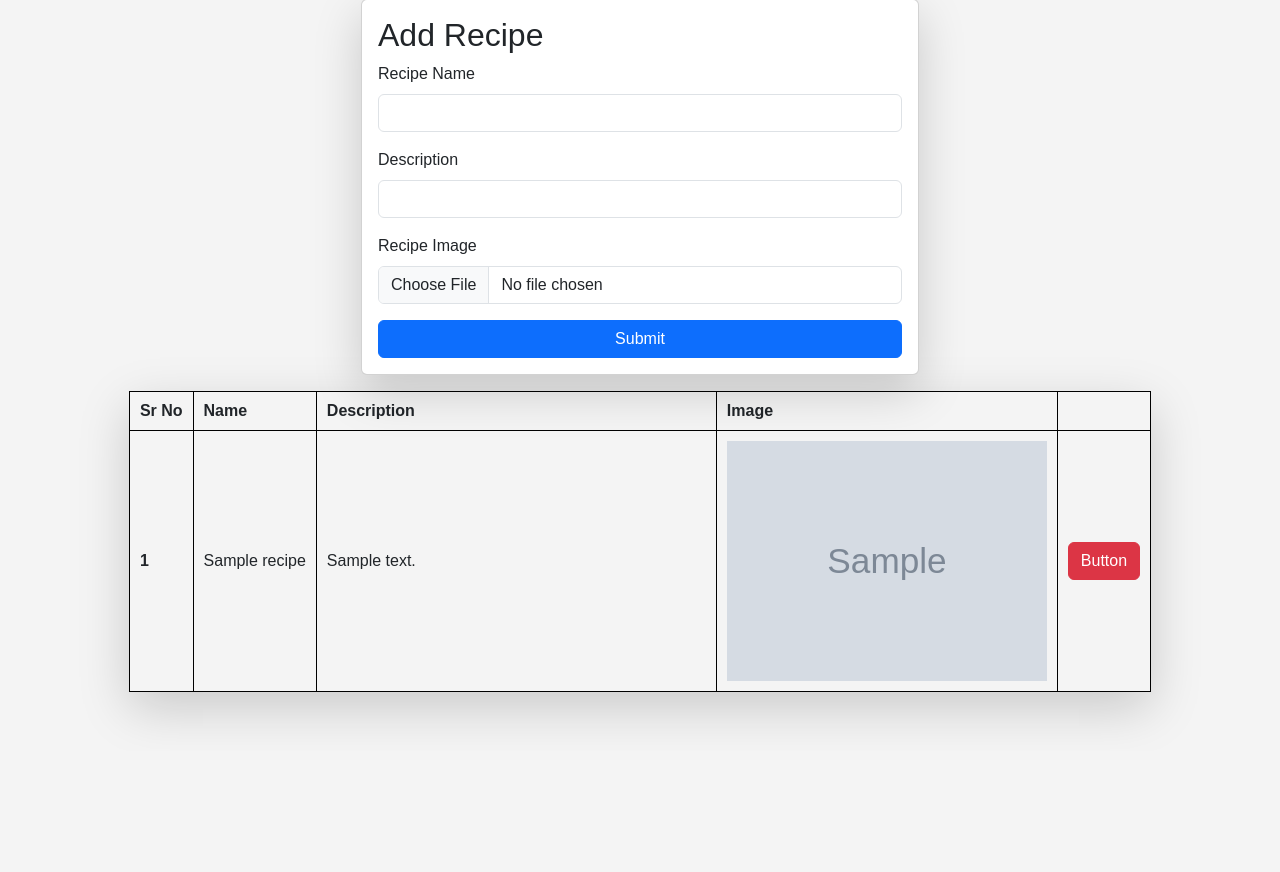
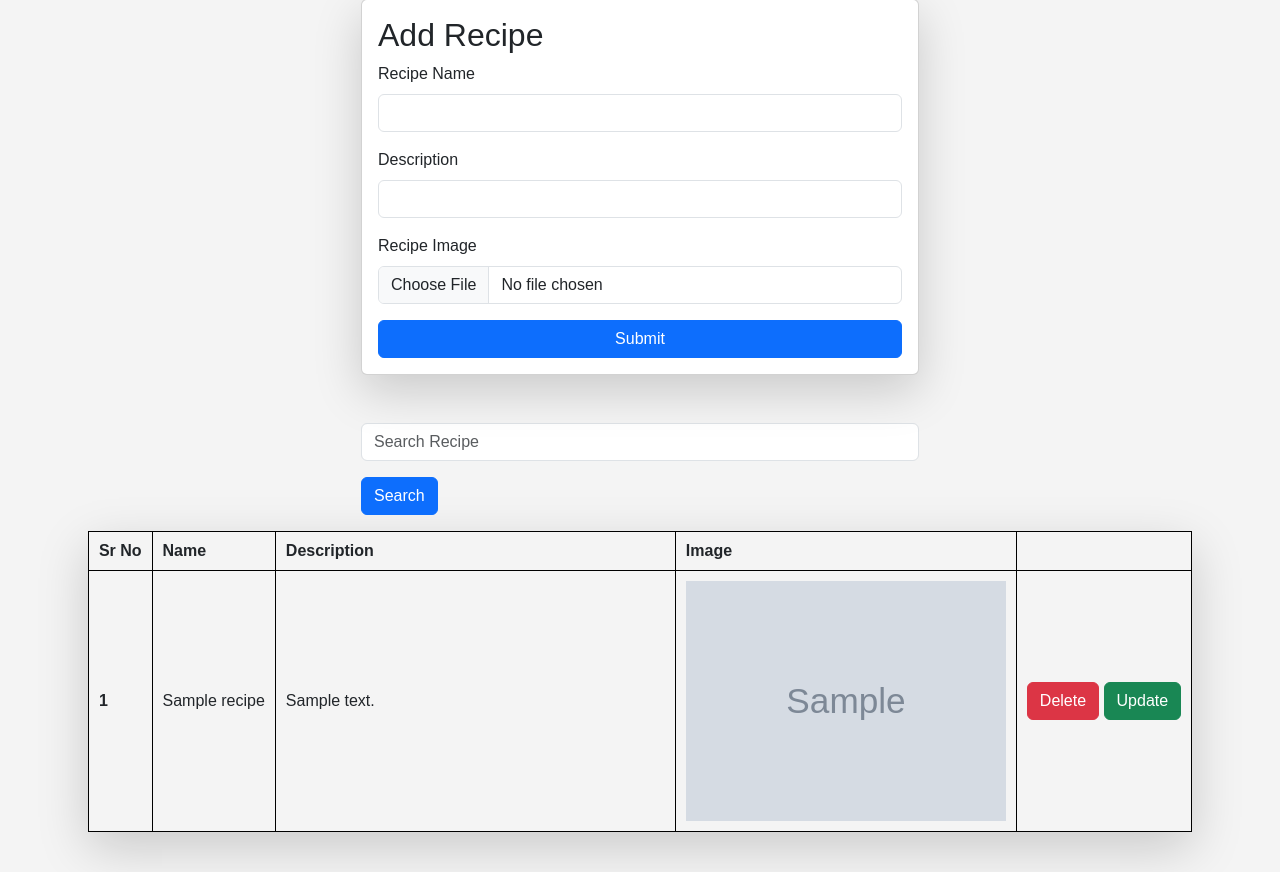
Before and after one commit to chaudhariganesh33/DjangoPractice, a Django app: page /recipes in a window 1280 px wide. Shown: the part 49-921 px from the top of the page. Before the commit the page ends 772 px from the top, so only its background shows below. Run offline with Django 5.2, Linux system fonts and the light colour scheme; tables that the repository leaves empty hold one stand-in row (values such as "Sample post"); grey boxes marked "Sample" are stand-in pictures.

Commit message:
added update and search functionality

```diff
--- a/core/urls.py
+++ b/core/urls.py
@@ -29,6 +29,7 @@ urlpatterns = [
     path('about', about, name='about'),
     path('recipes', recipes, name='recipes'),
     path('delete_recipe/<id>', delete_recipe, name='delete_recipe'),
+    path('update_recipe/<id>', update_recipe, name='update_recipe'),
 ]
 
 if settings.DEBUG:
--- a/templates/vegetables/recipes.html
+++ b/templates/vegetables/recipes.html
@@ -20,6 +20,17 @@
             <button type="submit" class="btn btn-primary">Submit</button>
     </form>
 
+    <form action="">
+        <div class="mt-5">
+            <div class="mx-auto col-6">
+                <div class="mb-3">
+                    <input name="search" type="text" class="form-control" id="inputSearch" placeholder="Search Recipe">
+                </div>
+                <button type="submit" class="btn btn-primary">Search</button>
+            </div>
+        </div>
+    </form>
+
     <table class="mx-auto shadow-lg">
             <tr>
                 <th>Sr No</th>
@@ -36,7 +47,8 @@
                         <img src="/media/{{recipe.recipe_image}}" alt="" style="width: 320px; height: 240px;">
                     </td>
                     <td>
-                        <a href="delete_recipe/{{recipe.id}}" class="btn btn-danger">Button</a>
+                        <a href="delete_recipe/{{recipe.id}}" class="btn btn-danger">Delete</a>
+                        <a href="update_recipe/{{recipe.id}}" class="btn btn-success">Update</a>
                     </td>
                 </tr>
             {% endfor %}
--- a/vegetables/views.py
+++ b/vegetables/views.py
@@ -13,9 +13,27 @@ def recipes(request):
             )
 
     recipes = Recipes.objects.all()
+
+    if request.GET.get('search'):
+        search_term = request.GET.get('search')
+        print(search_term)
+        recipes = Recipes.objects.filter(name__icontains=search_term)
+        print(recipes)
+
     return render(request, 'vegetables/recipes.html', context={'recipes': recipes})
 
 
 def delete_recipe(request, id):
     Recipes.objects.get(id=id).delete()
     return redirect('recipes')
+
+def update_recipe(request, id):
+    recipe = Recipes.objects.get(id=id)
+    if request.method == 'POST':
+        data = request.POST
+        recipe.name = data.get('recipeName')
+        recipe.description = data.get('recipeDescription')
+        recipe.recipe_image = request.FILES.get('recipeImage')
+        recipe.save()
+        return redirect('recipes')
+    return render(request, 'vegetables/update_recipe.html', context={'recipe': recipe})
```
Also changed, not shown: templates/vegetables/update_recipe.html (added, +23 -0 lines), static/recipes/anda-bhurji_SdLZBhA_PXMfJ1F.webp (added), static/recipes/bhendi.jpg (added).
